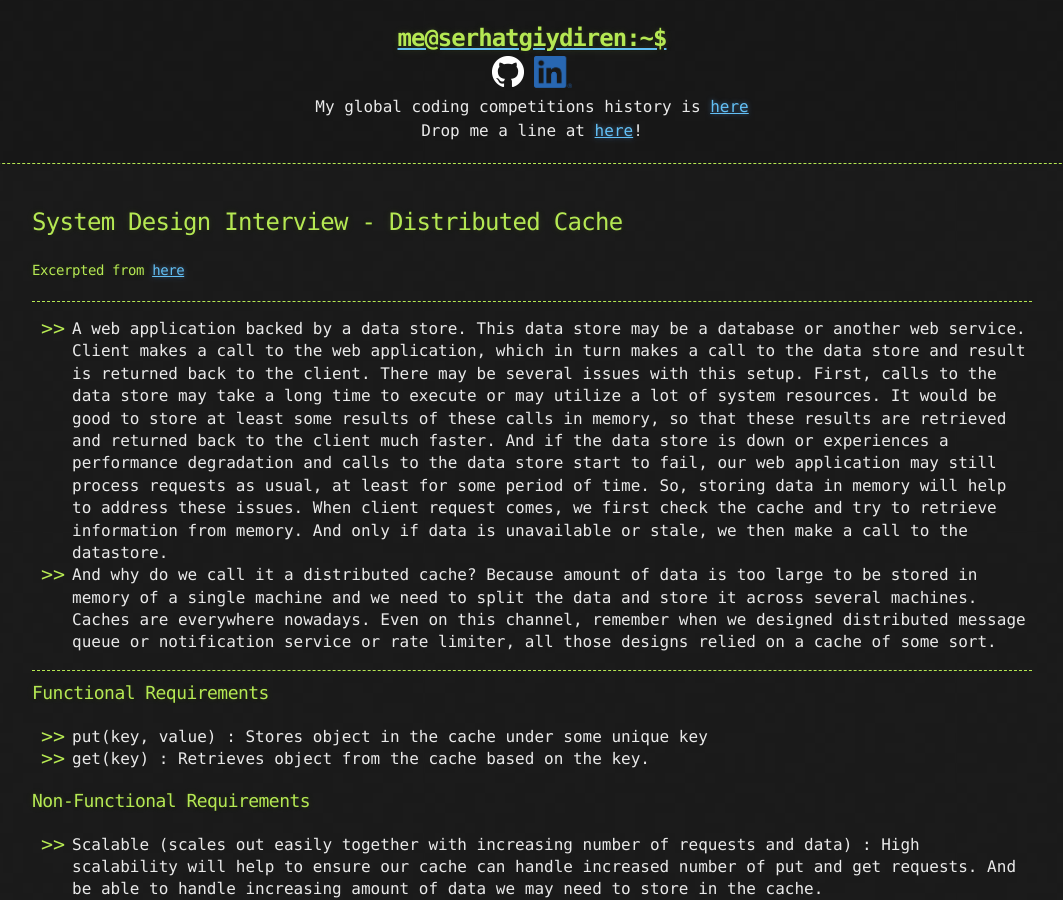
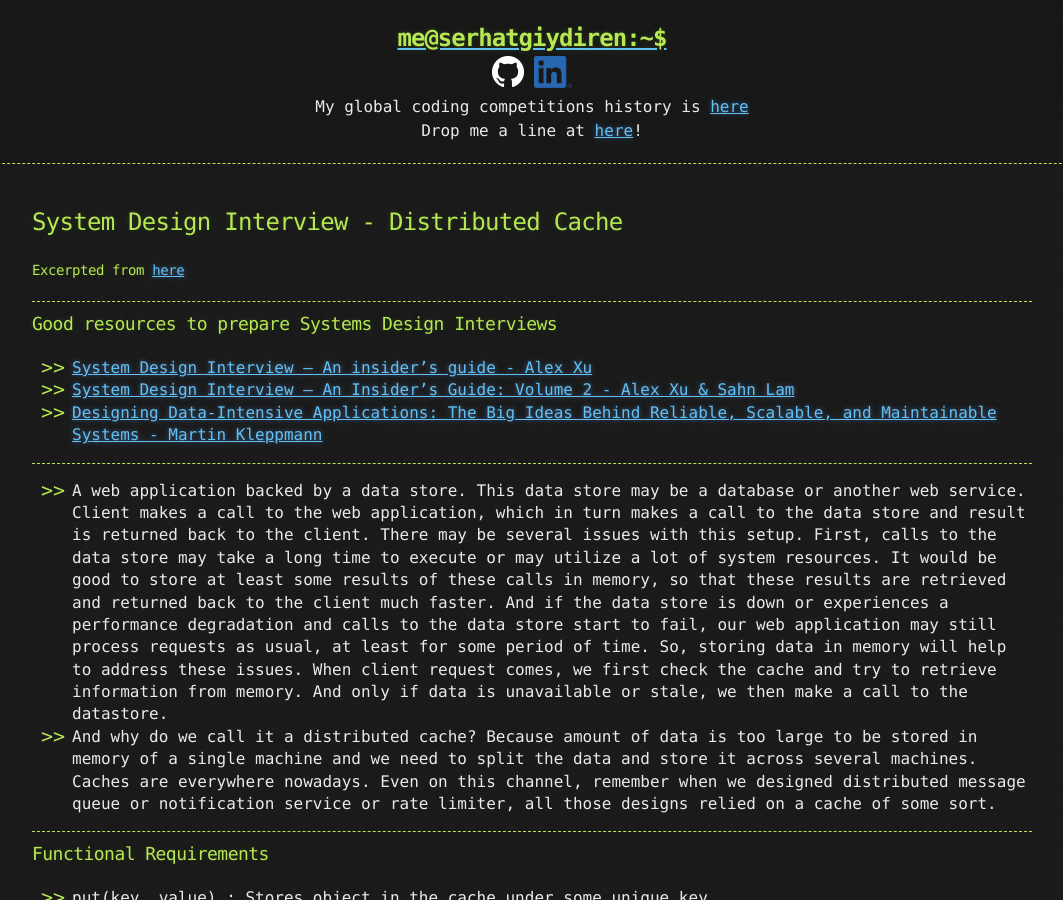
Before and after one commit to goodHunter27/serhatgiydiren.github.io, a Jekyll site: the page built from _posts/2020-01-17-system-design-interview-distributed-cache.md, in a window 1280 px wide and 900 px high. Shown: the whole window, without its empty margins (108-1171 px from the left). Built offline with Jekyll 4.4.1, drawn with Linux system fonts in a browser that asks for light colours.

Commit message:
Update 2020-01-17-system-design-interview-distributed-cache.md

```diff
--- a/_posts/2020-01-17-system-design-interview-distributed-cache.md
+++ b/_posts/2020-01-17-system-design-interview-distributed-cache.md
@@ -4,6 +4,13 @@
 ---
 
 #### Excerpted from [here](https://youtu.be/iuqZvajTOyA){:target="_blank"}
+
+-----------------------
+
+### Good resources to prepare Systems Design Interviews
+* [System Design Interview – An insider's guide - Alex Xu](https://amzn.to/3vdVLXd){:target="_blank"}
+* [System Design Interview – An Insider's Guide: Volume 2 - Alex Xu & Sahn Lam](https://amzn.to/3RXzPcp){:target="_blank"}
+* [Designing Data-Intensive Applications: The Big Ideas Behind Reliable, Scalable, and Maintainable Systems - Martin Kleppmann](https://amzn.to/3veIM7w){:target="_blank"}
 
 -----------------------
 
```
